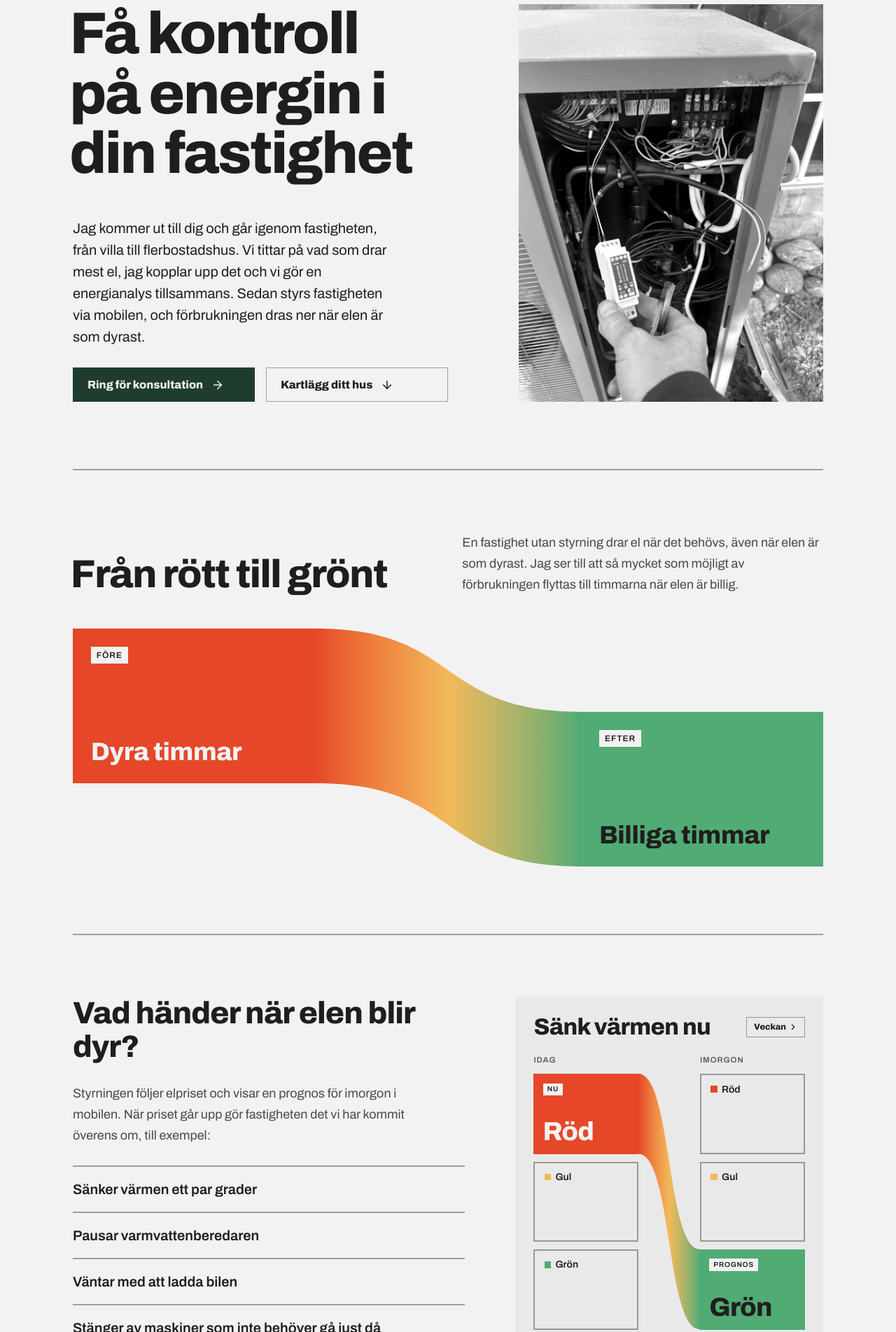
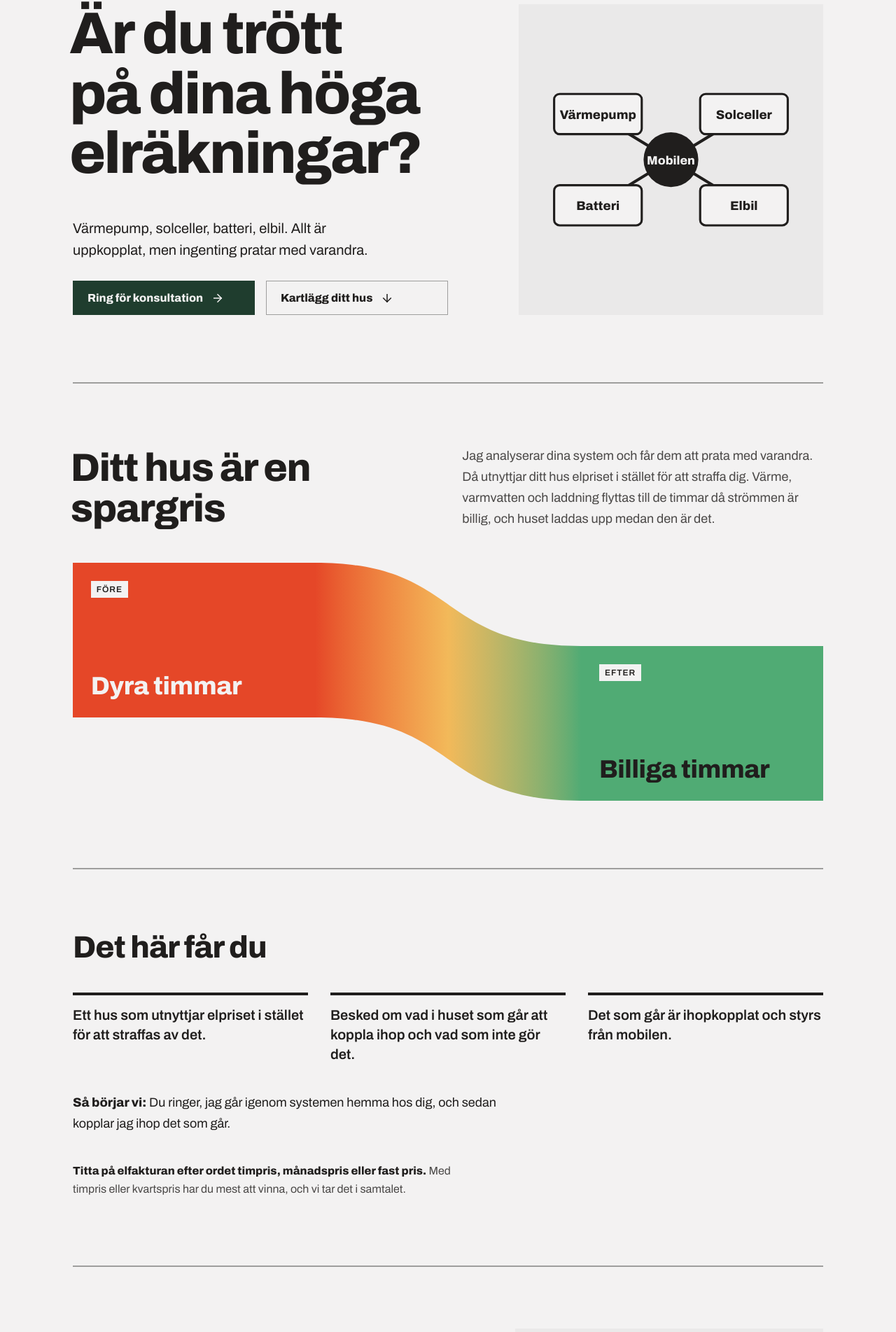
Before and after one commit to fredrikArvidsson75/sbkb-website, a plain HTML site: page energistyrning/index.html in a window 1280 px wide. Shown: the part 136-2039 px from the top of the page at 70% size. Drawn offline with Linux system fonts and the light colour scheme.

Commit message:
Energistyrning: sidan följer flyern — elräkningen som rubrik, ditt hus är en spargris, det här får du, batteri i kartläggningen
Co-Authored-By: Claude Sonnet 5.5 <noreply@anthropic.com>

```diff
--- a/energistyrning/index.html
+++ b/energistyrning/index.html
@@ -3,7 +3,7 @@
 <meta charset="utf-8">
 <meta name="viewport" content="width=device-width, initial-scale=1">
 <title>Energistyrning – SBKB, Södra Bohusläns konsultbyrå</title>
-<meta name="description" content="Få kontroll på energin i din fastighet. Energianalys och energistyrning för villaägare och fastighetsägare, som drar ner förbrukningen när elen är som dyrast. Ring 072-241 38 87.">
+<meta name="description" content="Är du trött på dina höga elräkningar? Jag analyserar dina system och får dem att prata med varandra, så att huset utnyttjar elpriset. Ring 072-241 38 87.">
 <style>/* Modernist — design-system tokens and component classes. This file is the source of truth for the system's look; retune it here and see readme.md. */
 /* vietnamese */
 @font-face {
@@ -397,23 +397,44 @@ textarea.input { min-height: 90px; resize: vertical; }
     </header>
     <section style="display:flex; flex-wrap:wrap; gap:56px 64px; padding:clamp(48px, 8vw, 80px) 0 clamp(64px, 9vw, 96px);">
       <div style="flex:7 1 440px; display:flex; flex-direction:column; justify-content:space-between; gap:48px;">
-        <h1 style="font-size:clamp(46px, 7vw, 84px); line-height:1.02; letter-spacing:-0.03em; margin:0 0 0 -0.058em; text-wrap:balance;">Få kontroll på energin i din fastighet</h1>
+        <h1 style="font-size:clamp(46px, 7vw, 84px); line-height:1.02; letter-spacing:-0.03em; margin:0 0 0 -0.058em; text-wrap:balance;">Är du trött på dina höga elräkningar?</h1>
         <div style="display:flex; flex-direction:column; gap:28px;">
-          <p style="font-size:clamp(18px, 1.8vw, 20px); line-height:1.55; margin:0; max-width:40ch; text-wrap:pretty;">Jag kommer ut till dig och går igenom fastigheten, från villa till flerbostadshus. Vi tittar på vad som drar mest el, jag kopplar upp det och vi gör en energianalys tillsammans. Sedan styrs fastigheten via mobilen, och förbrukningen dras ner när elen är som dyrast.</p>
+          <p style="font-size:clamp(18px, 1.8vw, 20px); line-height:1.55; margin:0; max-width:40ch; text-wrap:pretty;">Värmepump, solceller, batteri, elbil. Allt är uppkopplat, men ingenting pratar med varandra.</p>
           <div style="display:flex; flex-wrap:wrap; gap:16px;">
             <a class="btn btn-primary" href="tel:+46722413887" style="font-size:16px; padding:14px 20px; min-width:260px; justify-content:flex-start; gap:12px;">Ring för konsultation<svg width="18" height="18" viewBox="0 0 24 24" fill="none" stroke="currentColor" stroke-width="2" stroke-linecap="square"><path d="M5 12h14"></path><path d="m12 5 7 7-7 7"></path></svg></a>
             <a class="btn btn-secondary" href="#kartlagg" style="font-size:16px; padding:14px 20px; min-width:260px; justify-content:flex-start; gap:12px;">Kartlägg ditt hus<svg width="18" height="18" viewBox="0 0 24 24" fill="none" stroke="currentColor" stroke-width="2" stroke-linecap="square"><path d="M12 5v14"></path><path d="m5 12 7 7 7-7"></path></svg></a>
           </div>
         </div>
       </div>
-      <div class="grayscale" style="flex:5 1 340px; position:relative; min-height:clamp(380px, 48vw, 560px);">
-        <img src="../assets/energistyrning-varmepump.webp" alt="En styrmodul kopplas in i en värmepump" style="position:absolute; inset:0; width:100%; height:100%; object-fit:cover; object-position:50% 55%; display:block;">
+      <div style="flex:5 1 340px; display:flex; align-items:center; justify-content:center; background:var(--color-surface); padding:clamp(24px, 4vw, 48px); min-height:clamp(260px, 36vw, 440px);">
+        <svg viewBox="0 0 130 76" role="img" aria-label="Värmepump, solceller, batteri och elbil kopplade till ett ställe i mobilen" style="width:100%; max-width:520px; height:auto; display:block;">
+          <g style="stroke:var(--color-text); stroke-width:1.6; fill:none;">
+            <line x1="65" y1="38" x2="24" y2="13"></line>
+            <line x1="65" y1="38" x2="106" y2="13"></line>
+            <line x1="65" y1="38" x2="24" y2="63"></line>
+            <line x1="65" y1="38" x2="106" y2="63"></line>
+          </g>
+          <g style="fill:var(--color-bg); stroke:var(--color-text); stroke-width:1.2;">
+            <rect x="1" y="2" width="48" height="22" rx="3"></rect>
+            <rect x="81" y="2" width="48" height="22" rx="3"></rect>
+            <rect x="1" y="52" width="48" height="22" rx="3"></rect>
+            <rect x="81" y="52" width="48" height="22" rx="3"></rect>
+          </g>
+          <circle cx="65" cy="38" r="15" style="fill:var(--color-text);"></circle>
+          <g font-family="Archivo, Arial, sans-serif" font-weight="700" text-anchor="middle">
+            <text x="25" y="15.6" font-size="6.9" style="fill:var(--color-text);">Värmepump</text>
+            <text x="105" y="15.6" font-size="6.9" style="fill:var(--color-text);">Solceller</text>
+            <text x="25" y="65.6" font-size="6.9" style="fill:var(--color-text);">Batteri</text>
+            <text x="105" y="65.6" font-size="6.9" style="fill:var(--color-text);">Elbil</text>
+            <text x="65" y="40.6" font-size="6.6" style="fill:var(--color-bg);">Mobilen</text>
+          </g>
+        </svg>
       </div>
     </section>
     <section style="border-top:2px solid var(--color-divider); padding:clamp(56px, 8vw, 88px) 0 clamp(64px, 8vw, 96px); display:flex; flex-direction:column; gap:48px;">
       <div style="display:flex; flex-wrap:wrap; gap:20px 72px; align-items:flex-end;">
-        <h2 style="flex:5 1 280px; font-size:clamp(38px, 5vw, 56px); line-height:1.04; letter-spacing:-0.025em; margin:0 0 0 -0.058em;">Från rött till grönt</h2>
-        <p style="flex:7 1 360px; font-size:18px; line-height:30px; margin:0; max-width:50ch; color:color-mix(in srgb, var(--color-text) 80%, transparent);">En fastighet utan styrning drar el när det behövs, även när elen är som dyrast. Jag ser till att så mycket som möjligt av förbrukningen flyttas till timmarna när elen är billig.</p>
+        <h2 style="flex:5 1 280px; font-size:clamp(38px, 5vw, 56px); line-height:1.04; letter-spacing:-0.025em; margin:0 0 0 -0.058em;">Ditt hus är en spargris</h2>
+        <p style="flex:7 1 360px; font-size:18px; line-height:30px; margin:0; max-width:50ch; color:color-mix(in srgb, var(--color-text) 80%, transparent);">Jag analyserar dina system och får dem att prata med varandra. Då utnyttjar ditt hus elpriset i stället för att straffa dig. Värme, varmvatten och laddning flyttas till de timmar då strömmen är billig, och huset laddas upp medan den är det.</p>
       </div>
       <div style="container-type:inline-size;">
         <div style="display:grid; grid-template-columns:minmax(0,1fr) minmax(0,1.1fr) minmax(0,1fr); height:clamp(220px, 32cqw, 340px);">
@@ -428,6 +449,16 @@ textarea.input { min-height: 90px; resize: vertical; }
           </div>
         </div>
       </div>
+    </section>
+    <section style="border-top:2px solid var(--color-divider); padding:clamp(56px, 8vw, 88px) 0 clamp(64px, 8vw, 96px); display:flex; flex-direction:column; gap:40px;">
+      <h2 style="font-size:clamp(32px, 4vw, 44px); line-height:1.08; letter-spacing:-0.02em; margin:0;">Det här får du</h2>
+      <ul style="list-style:none; margin:0; padding:0; display:grid; grid-template-columns:repeat(auto-fit, minmax(240px, 1fr)); gap:28px 32px;">
+        <li style="border-top:4px solid var(--color-text); padding-top:14px; font-size:20px; line-height:28px; font-weight:600;">Ett hus som utnyttjar elpriset i stället för att straffas av det.</li>
+        <li style="border-top:4px solid var(--color-text); padding-top:14px; font-size:20px; line-height:28px; font-weight:600;">Besked om vad i huset som går att koppla ihop och vad som inte gör det.</li>
+        <li style="border-top:4px solid var(--color-text); padding-top:14px; font-size:20px; line-height:28px; font-weight:600;">Det som går är ihopkopplat och styrs från mobilen.</li>
+      </ul>
+      <p style="font-size:18px; line-height:30px; margin:0; max-width:60ch;"><strong>Så börjar vi:</strong> Du ringer, jag går igenom systemen hemma hos dig, och sedan kopplar jag ihop det som går.</p>
+      <p style="font-size:16px; line-height:26px; margin:0; max-width:60ch; color:color-mix(in srgb, var(--color-text) 80%, transparent);"><strong style="color:var(--color-text);">Titta på elfakturan efter ordet timpris, månadspris eller fast pris.</strong> Med timpris eller kvartspris har du mest att vinna, och vi tar det i samtalet.</p>
     </section>
     <section style="border-top:2px solid var(--color-divider); padding:clamp(56px, 8vw, 88px) 0 clamp(64px, 8vw, 96px); display:flex; flex-wrap:wrap; gap:56px 72px; align-items:flex-start;">
       <div style="flex:1 1 400px; display:flex; flex-direction:column; gap:28px;">
@@ -506,12 +537,13 @@ textarea.input { min-height: 90px; resize: vertical; }
           </fieldset>
 
           <fieldset class="kl-steg" hidden>
-            <legend>Vad mer drar el?</legend>
+            <legend>Vad mer finns i huset?</legend>
             <p class="kl-help">Välj alla som gäller. Du kan hoppa över det här steget.</p>
             <div class="kl-opts">
               <label class="kl-opt"><input type="checkbox" name="annat" value="laddbox" data-l="Laddbox för elbil">Laddbox för elbil</label>
               <label class="kl-opt"><input type="checkbox" name="annat" value="vvb" data-l="Varmvattenberedare med el">Varmvattenberedare med el</label>
               <label class="kl-opt"><input type="checkbox" name="annat" value="sol" data-l="Solceller">Solceller</label>
+              <label class="kl-opt"><input type="checkbox" name="annat" value="batteri" data-l="Batteri">Batteri</label>
               <label class="kl-opt"><input type="checkbox" name="annat" value="mer" data-l="Annat som drar mycket el">Annat som drar mycket el</label>
             </div>
           </fieldset>
@@ -549,7 +581,7 @@ textarea.input { min-height: 90px; resize: vertical; }
       <h2 style="flex:5 1 260px; font-size:clamp(32px, 4vw, 44px); line-height:1.08; letter-spacing:-0.02em; margin:0;">Så jobbar jag</h2>
       <div style="flex:7 1 400px; display:flex; flex-direction:column; gap:20px; max-width:58ch;">
         <p style="font-size:18px; line-height:30px; margin:0; text-wrap:pretty;">Först pratar vi i telefon om din fastighet och vad du vill få ut av den. Sedan kommer jag ut och går igenom hur den värms upp och var energin tar vägen.</p>
-        <p style="font-size:18px; line-height:30px; margin:0; text-wrap:pretty;">Jag kopplar upp det som drar el, som värmepump, elpanna, varmvattenberedare och laddbox. Sedan gör vi en energianalys tillsammans, så att du ser svart på vitt var pengarna går.</p>
+        <p style="font-size:18px; line-height:30px; margin:0; text-wrap:pretty;">Jag kopplar ihop det som går, till exempel värmepump, elpanna, varmvattenberedare, laddbox, solceller och batteri. Sedan gör vi en energianalys tillsammans, så att du ser svart på vitt var pengarna går.</p>
         <p style="font-size:18px; line-height:30px; margin:0; text-wrap:pretty;">När allt är klart styrs fastigheten via mobilen. Där ser du elpriset idag och imorgon, och fastigheten sköter resten.</p>
         <p style="font-size:18px; line-height:30px; margin:0; text-wrap:pretty;">Jag hjälper både villaägare och fastighetsägare.</p>
       </div>
@@ -557,7 +589,7 @@ textarea.input { min-height: 90px; resize: vertical; }
   </div>
   <section style="background:var(--color-accent); color:var(--color-bg);">
     <div style="max-width:1200px; margin:0 auto; padding:clamp(56px, 8vw, 80px) clamp(20px, 5vw, 72px) clamp(64px, 9vw, 88px); display:flex; flex-direction:column; gap:20px;">
-      <h2 style="font-size:clamp(34px, 4.5vw, 48px); line-height:1.06; letter-spacing:-0.02em; margin:0 0 0 -0.058em; color:var(--color-bg);">Ring för konsultation</h2>
+      <h2 style="font-size:clamp(34px, 4.5vw, 48px); line-height:1.06; letter-spacing:-0.02em; margin:0 0 0 -0.058em; color:var(--color-bg);">Låt mig kolla på ditt system!</h2>
       <a href="tel:+46722413887" style="font-family:var(--font-heading); font-weight:800; font-size:clamp(52px, 10vw, 120px); line-height:1; letter-spacing:-0.035em; margin-left:-0.045em; color:var(--color-bg); text-decoration:none;">072-241 38 87</a>
       <div style="display:flex; flex-wrap:wrap; align-items:baseline; gap:6px 12px; font-size:clamp(18px, 2vw, 24px); line-height:1.3; padding-top:20px; border-top:2px solid var(--color-bg);">
         <span>eller mejla</span><a href="mailto:fredrik@sbkb.se" style="font-weight:800; color:var(--color-bg);">fredrik@sbkb.se</a>
@@ -656,7 +688,7 @@ textarea.input { min-height: 90px; resize: vertical; }
       r.push(['Fjärrvärme per år', fv ? fmt(fv) + ' kWh' : 'Ej angiven']);
     }
     var an = labels('annat');
-    r.push(['Annat som drar el', an.length ? an.join(', ') : 'Inget angett']);
+    r.push(['Mer i huset', an.length ? an.join(', ') : 'Inget angett']);
     return r;
   }
 
@@ -677,7 +709,8 @@ textarea.input { min-height: 90px; resize: vertical; }
     if (varme.indexOf('annat') >= 0) t.push(['Annat sätt att värma', 'Det tar vi i samtalet.']);
     if (annat.indexOf('laddbox') >= 0) t.push(['Laddbox', 'Laddningen kan vänta tills elen är billigare.']);
     if (annat.indexOf('vvb') >= 0) t.push(['Varmvattenberedare', 'Den kan pausas när elen är dyr.']);
-    if (annat.indexOf('sol') >= 0) t.push(['Solceller', 'Vi tar med dem när vi går igenom husets el.']);
+    if (annat.indexOf('sol') >= 0) t.push(['Solceller', 'Vi tittar på om de går att koppla ihop med resten av huset.']);
+    if (annat.indexOf('batteri') >= 0) t.push(['Batteri', 'Vi tittar på om det går att koppla ihop med resten av huset, och vad som går att styra.']);
     if (annat.indexOf('mer') >= 0) t.push(['Annat som drar mycket el', 'Det tar vi i samtalet.']);
     if (avtal === 'timpris') t.push(['Timpris', 'Du betalar elpriset för varje timme, så det är värt att flytta förbrukning till de billiga timmarna.']);
     if (avtal === 'manadspris' || avtal === 'fast') t.push([avtal === 'fast' ? 'Fast pris' : 'Månadspris', 'Du betalar lika mycket oavsett timme, så att flytta förbrukning mellan timmar ändrar inte elkostnaden. Då är det andra saker än elpriset som avgör vad styrning ger. Det går vi igenom i samtalet.']);
```
